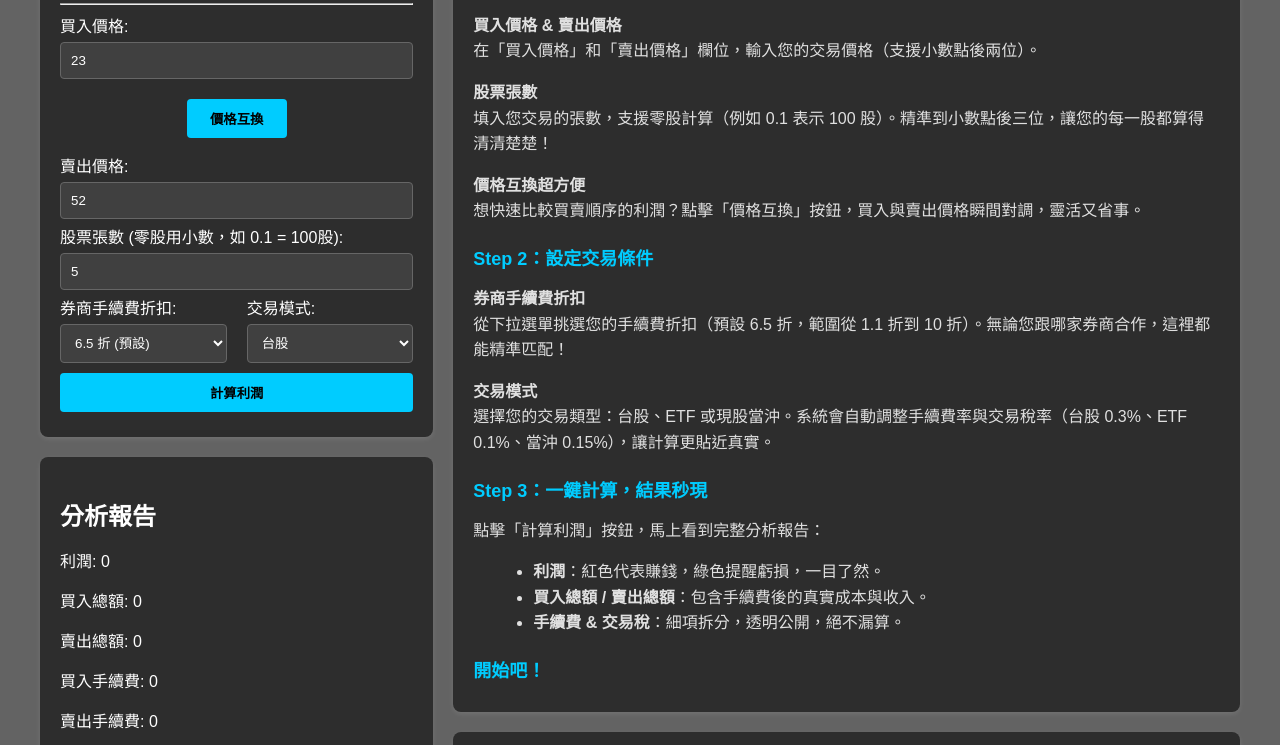
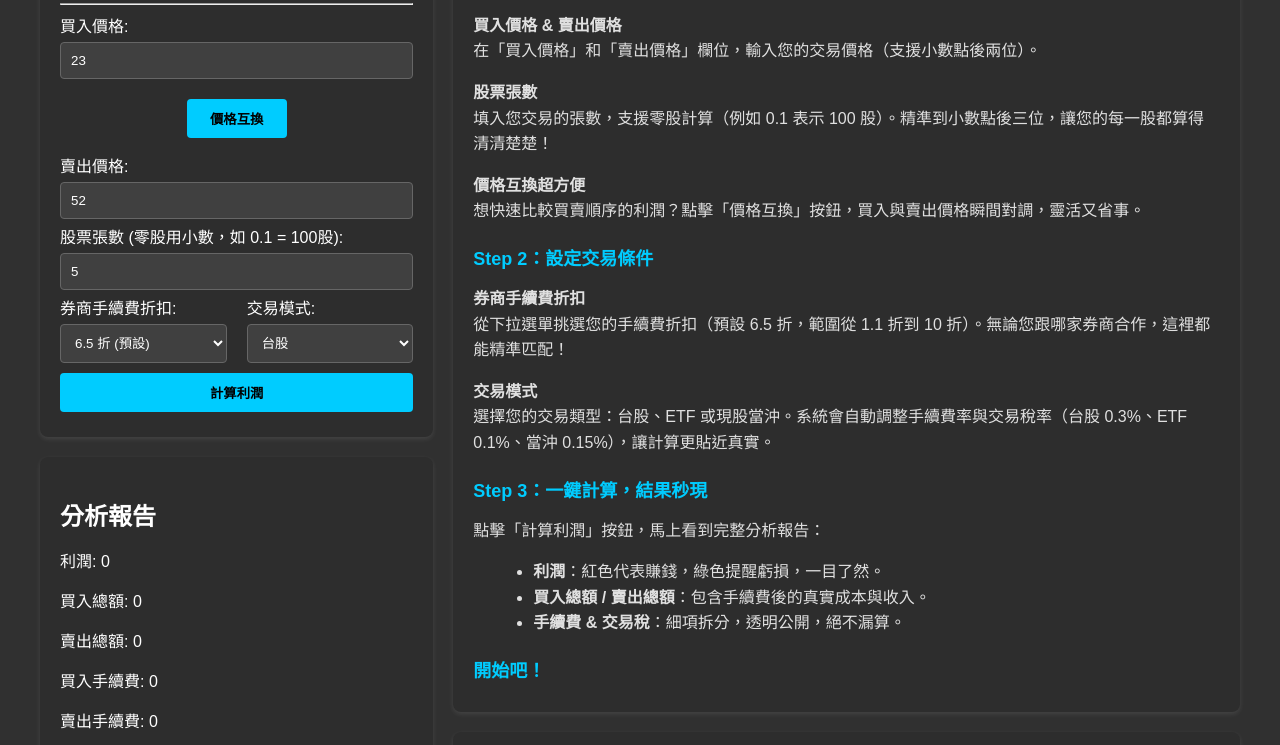
Before and after one commit to stockcorp/stockcorp.github.io, a plain HTML site: page index.html in a window 1280 px wide. Shown: the part 413-1158 px from the top of the page. Drawn offline with Linux system fonts and the light colour scheme.

Commit message:
Update index.html

```diff
--- a/index.html
+++ b/index.html
@@ -49,7 +49,7 @@
             font-family: Arial, sans-serif;
             margin: 0;
             padding: 20px;
-            background-color: #636363; /* 黑色背景 */
+            background-color: #303030; /* 黑色背景 */
             color: #ffffff; /* 白色文字 */
         }
         .container {
```
